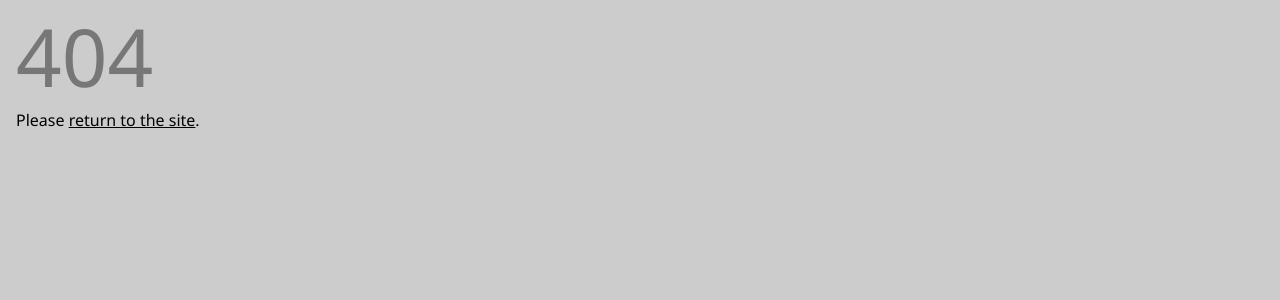
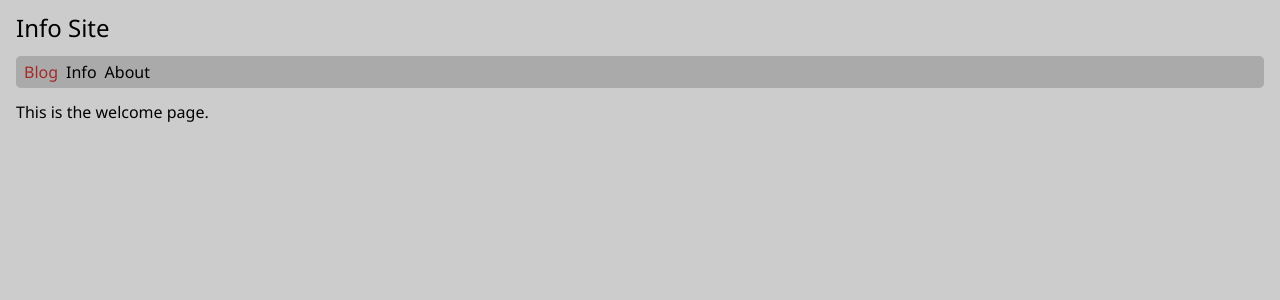
Before and after one commit to edwardtanguay/coding-challenge-react-blogsite-calimoto, a React (Vite) app: page /blog in a window 1280 px wide. Before the commit this address had no page. Shown: the top 300 px of the page. Built offline with nearby package versions, Linux system fonts and the light colour scheme.

Commit message:
blog page in

```diff
--- a/src/components/Nav.tsx
+++ b/src/components/Nav.tsx
@@ -3,7 +3,7 @@ import { NavLink } from "react-router-dom";
 export const Nav = () => {
 	return <nav>
 		<ul>
-			<li><NavLink to="/welcome">Welcome</NavLink></li>
+			<li><NavLink to="/blog">Blog</NavLink></li>
 			<li><NavLink to="/info">Info</NavLink></li>
 			<li><NavLink to="/about">About</NavLink></li>
 		</ul>
--- a/src/pages/PageWelcome.tsx
+++ b/src/pages/PageBlog.tsx
@@ -1,4 +1,4 @@
-export const PageWelcome = () => {
+export const PageBlog = () => {
 	return (
 		<p>This is the welcome page.</p>
 	)
```
Also changed, not shown: src/main.tsx (+4 -4 lines), dev/notes.txt.
